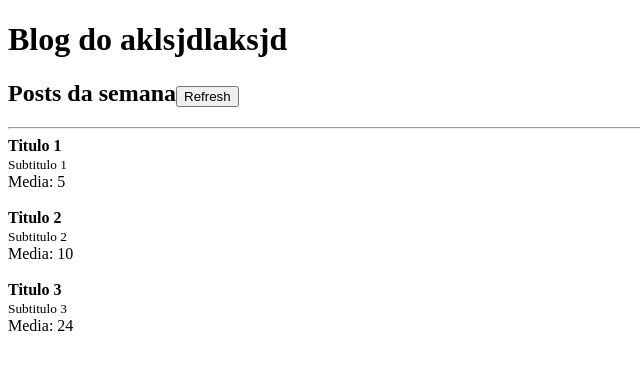
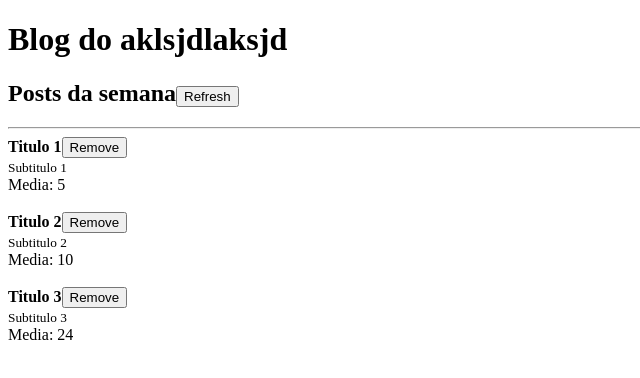
Before and after one commit to JoaoPaulo-creator/fundamentos-react, a React app: page / in a window 1280 px wide. Shown: the top 378 px of the page, without its empty margins (0-640 px from the left). Built offline with nearby package versions, Linux system fonts and the light colour scheme.

Commit message:
Callback function

```diff
--- a/src/App/App.js
+++ b/src/App/App.js
@@ -35,6 +35,11 @@
     ])
   }
 
+  function handleRemovePost(postId){
+    console.log({ postId })
+    let foo = setPosts((prevState) => prevState.filter(post => post.id !== postId))
+  }
+
 
   return (
     /*Para renderizar elementos adjacentes, necessario coloca-los dentro da tag fragment (<></>),
@@ -65,7 +70,9 @@
         <Post
           key={post.id}
           likes={post.likes}
+          onRemove={handleRemovePost}
           post={{
+            id: post.id,
             title: post.title,
             subtitle: post.subtitle
           }}
--- a/src/App/components/posts/Post.js
+++ b/src/App/components/posts/Post.js
@@ -7,7 +7,9 @@
   return (
     <>
       <article>
-        <strong>{props.post.title}</strong> <br />
+        <strong>{props.post.title}</strong>
+        <button onClick={() => props.onRemove(props.post.id)}>Remove</button>
+        <br />
         <small>{props.post.subtitle}</small> <br />
         Media: {props.likes / 2} <br />
         <br />
@@ -18,5 +20,6 @@
 }
 
 Post.propTypes = {
-  likes: PropTypes.number.isRequired
+  likes: PropTypes.number.isRequired,
+  onRemove: PropTypes.func.isRequired
 }
```
